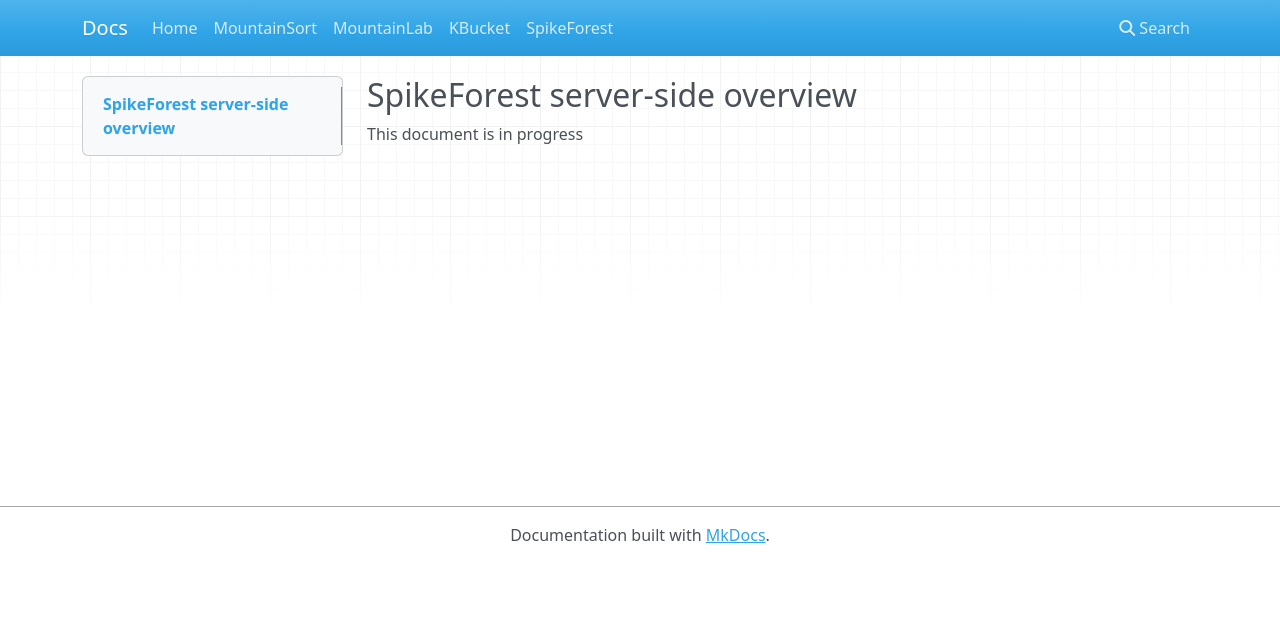
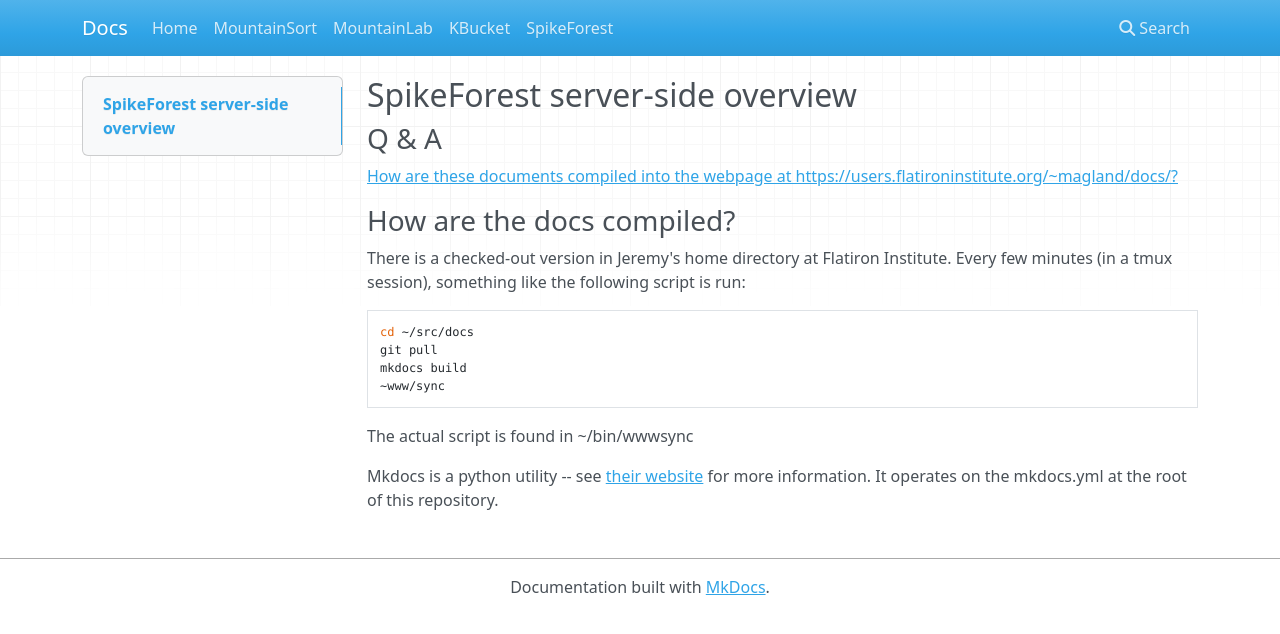
Before and after one commit to scratcharchive/spikeforest-docs, an MkDocs documentation site: the page built from docs/server-side-overview.md, in a window 1280 px wide. Shown: the top 634 px of the page. Built offline with MkDocs 1.6.1, drawn with Linux system fonts in a browser that asks for light colours; nearby versions of some CDN libraries.

Commit message:
Update server-side-overview.md

````diff
--- a/docs/server-side-overview.md
+++ b/docs/server-side-overview.md
@@ -1,3 +1,20 @@
 ## SpikeForest server-side overview
 
-This document is in progress
+### Q & A
+
+[How are these documents compiled into the webpage at https://users.flatironinstitute.org/~magland/docs/?](#how-are-the-docs-compiled)
+
+### How are the docs compiled?
+
+There is a checked-out version in Jeremy's home directory at Flatiron Institute. Every few minutes (in a tmux session), something like the following script is run:
+
+```
+cd ~/src/docs
+git pull
+mkdocs build
+~www/sync
+```
+
+The actual script is found in ~/bin/wwwsync
+
+Mkdocs is a python utility -- see [their website](https://www.mkdocs.org/) for more information. It operates on the mkdocs.yml at the root of this repository.
````
